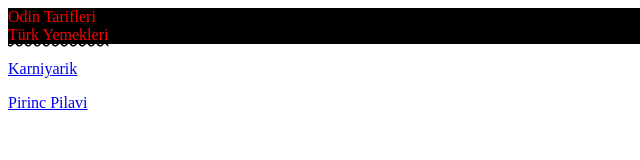
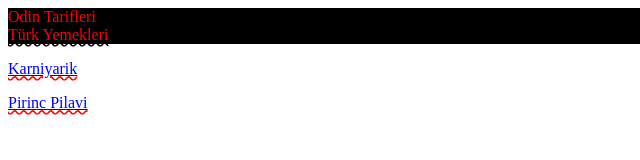
Before and after one commit to tetrabox360/odin-recipes, a plain HTML site: page index.html in a window 1280 px wide. Shown: the full height of the page, 0-640 px from the left. Drawn offline with Linux system fonts and the light colour scheme.

Commit message:
yeni denemeler

```diff
--- a/style.css
+++ b/style.css
@@ -13,3 +13,9 @@
     color: red;
 
 }
+p {
+    color: red;
+    text-decoration: underline;
+    text-decoration-style: wavy;
+
+}
```
